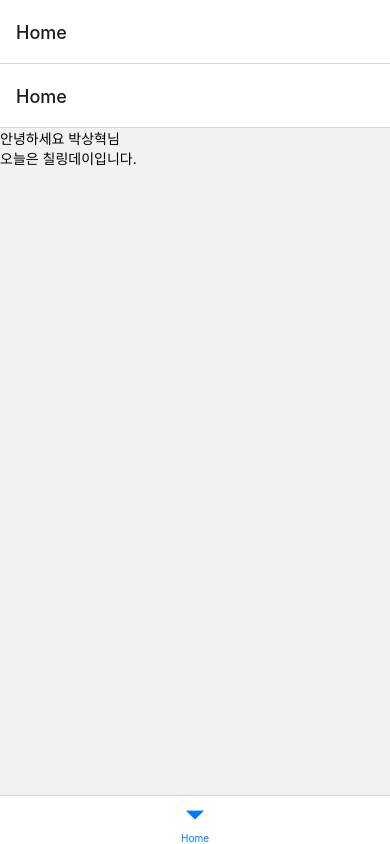
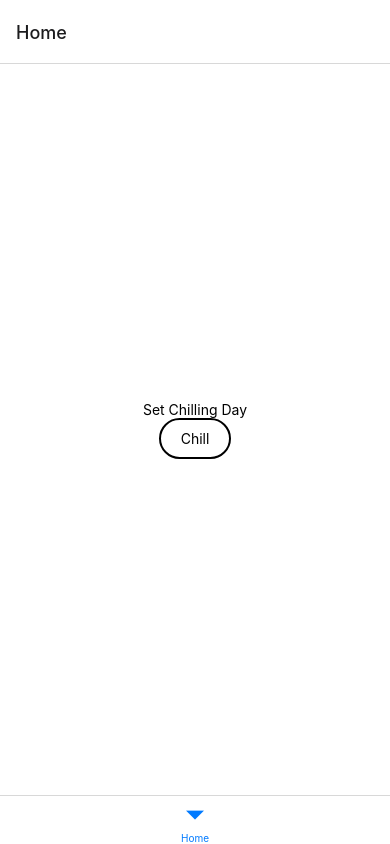
Before and after one commit to gwon713/Chilling-Day, a React Native app in the folder front/: screen /Home in a window 390 px wide. Built offline with nearby package versions, Linux system fonts and the light colour scheme.

Commit message:
chore: .

```diff
--- a/front/package.json
+++ b/front/package.json
@@ -19,6 +19,7 @@
         "@react-navigation/native": "^6.0.2",
         "@react-navigation/stack": "^6.0.6",
         "expo": "~42.0.1",
+        "expo-app-loading": "^1.1.2",
         "expo-status-bar": "~1.0.4",
         "metro-react-native-babel-preset": "^0.66.2",
         "react": "16.13.1",
--- a/front/src/App.tsx
+++ b/front/src/App.tsx
@@ -1,9 +1,22 @@
-import {registerRootComponent} from 'expo';
-import React from 'react';
-import {NavigationContainer} from '@react-navigation/native';
+import AppLoading from 'expo-app-loading';
+import { registerRootComponent } from 'expo';
+import React, { useState } from 'react';
+import { NavigationContainer } from '@react-navigation/native';
 import TabsNav from './navigators/TabsNav';
 
 const App = () => {
+    const [loading, setLoading] = useState(true);
+
+    const onFinish = () => setLoading(false);
+
+    const preload = async () => {
+        // login
+    };
+
+    if (loading) {
+        return <AppLoading startAsync={preload} onError={console.warn} onFinish={onFinish} />;
+    }
+
     return (
         <NavigationContainer>
             <TabsNav />
--- /dev/null
+++ b/front/src/components/ScreenLayout.tsx
@@ -0,0 +1,17 @@
+/* eslint-disable */
+import React from 'react';
+import { View } from 'react-native';
+
+export default function ScreenLayout({ children }) {
+    return (
+        <View
+            style={{
+                backgroundColor: 'white',
+                flex: 1,
+                alignItems: 'center',
+                justifyContent: 'center',
+            }}>
+            {children}
+        </View>
+    );
+}
--- a/front/src/navigators/SharedStackNav.tsx
+++ b/front/src/navigators/SharedStackNav.tsx
@@ -1,9 +1,15 @@
-import React from 'react';
 import { createStackNavigator } from '@react-navigation/stack';
 import Home from '../screens/Home';
+import Community from '../screens/Community';
+import React from 'react';
 
 const Stack = createStackNavigator();
 
 export default function SharedStackNav({ screenName }) {
-    return <Stack.Navigator>{screenName === 'Home' ? <Stack.Screen name={'Home'} component={Home} /> : null}</Stack.Navigator>;
+    return (
+        <Stack.Navigator>
+            {screenName === 'Home' ? <Stack.Screen name={'Home'} options={{ headerShown: false }} component={Home} /> : null}
+            {screenName === 'Community' ? <Stack.Screen name={'Community'} options={{ headerShown: false }} component={Community} /> : null}
+        </Stack.Navigator>
+    );
 }
--- /dev/null
+++ b/front/src/screens/Community.tsx
@@ -0,0 +1,11 @@
+import ScreenLayout from '../components/ScreenLayout';
+import React from 'react';
+import { Text } from 'react-native';
+
+export default function Community() {
+    return (
+        <ScreenLayout>
+            <Text>Community</Text>
+        </ScreenLayout>
+    );
+}
--- a/front/src/screens/Home.tsx
+++ b/front/src/screens/Home.tsx
@@ -1,14 +1,61 @@
-import React from 'react';
-import { View, Text } from 'react-native';
+/* eslint-disable  */
+import ScreenLayout from '../components/ScreenLayout';
+import React, { useState } from 'react';
+import { Modal, View, Text } from 'react-native';
+import styled from 'styled-components/native';
 
-// eslint-disable-next-line @typescript-eslint/no-unused-vars
+const Chillbutton = styled.TouchableOpacity`
+    border-radius: 50px;
+    border: 2px solid black;
+    padding: 10px 20px;
+`;
+
 export default function Home({ navigation }) {
-    const username = '박상혁';
+    const [modalVisible, setModalVisible] = useState(false);
+
+    const takePhotoBtnClick = () => {};
+    const albumBtnClick = () => {};
 
     return (
-        <View>
-            <Text>안녕하세요 {username}님</Text>
-            <Text>오늘은 칠링데이입니다.</Text>
-        </View>
+        <ScreenLayout>
+            <Text>Set Chilling Day</Text>
+
+            <Chillbutton onPress={() => setModalVisible(!modalVisible)}>
+                <Text>Chill</Text>
+            </Chillbutton>
+            <Modal
+                animationType="slide"
+                transparent={true}
+                visible={modalVisible}
+                onRequestClose={() => {
+                    // modal has been closed
+                    setModalVisible(!modalVisible);
+                }}>
+                <View
+                    style={{
+                        flex: 0.4,
+                        flexDirection: 'column',
+                        justifyContent: 'center',
+                        alignItems: 'center',
+                    }}>
+                    <View
+                        style={{
+                            flex: 0.3,
+                            flexDirection: 'row',
+                        }}>
+                        <Text>Chilling 방법 선택</Text>
+                        <Chillbutton onPress={() => setModalVisible(!modalVisible)}>
+                            <Text>Hide Modal</Text>
+                        </Chillbutton>
+                    </View>
+                    <Chillbutton onPress={() => takePhotoBtnClick}>
+                        <Text>직접 사진촬영</Text>
+                    </Chillbutton>
+                    <Chillbutton onPress={() => albumBtnClick}>
+                        <Text>앨범에서 선택</Text>
+                    </Chillbutton>
+                </View>
+            </Modal>
+        </ScreenLayout>
     );
 }
```
Also changed, not shown: front/.babelrc (added), 1 other file (tests, documents, lock files or other folders).
